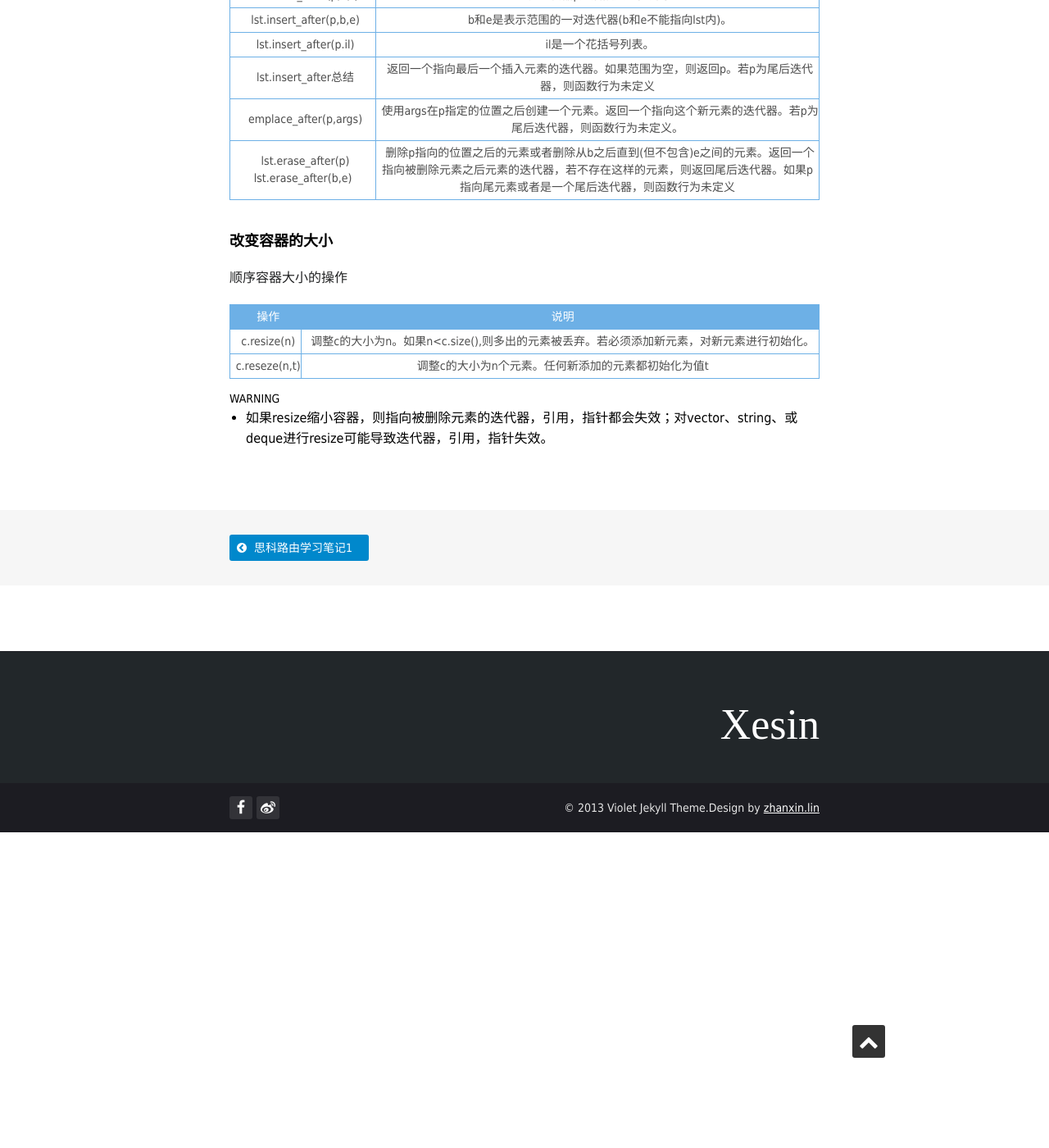
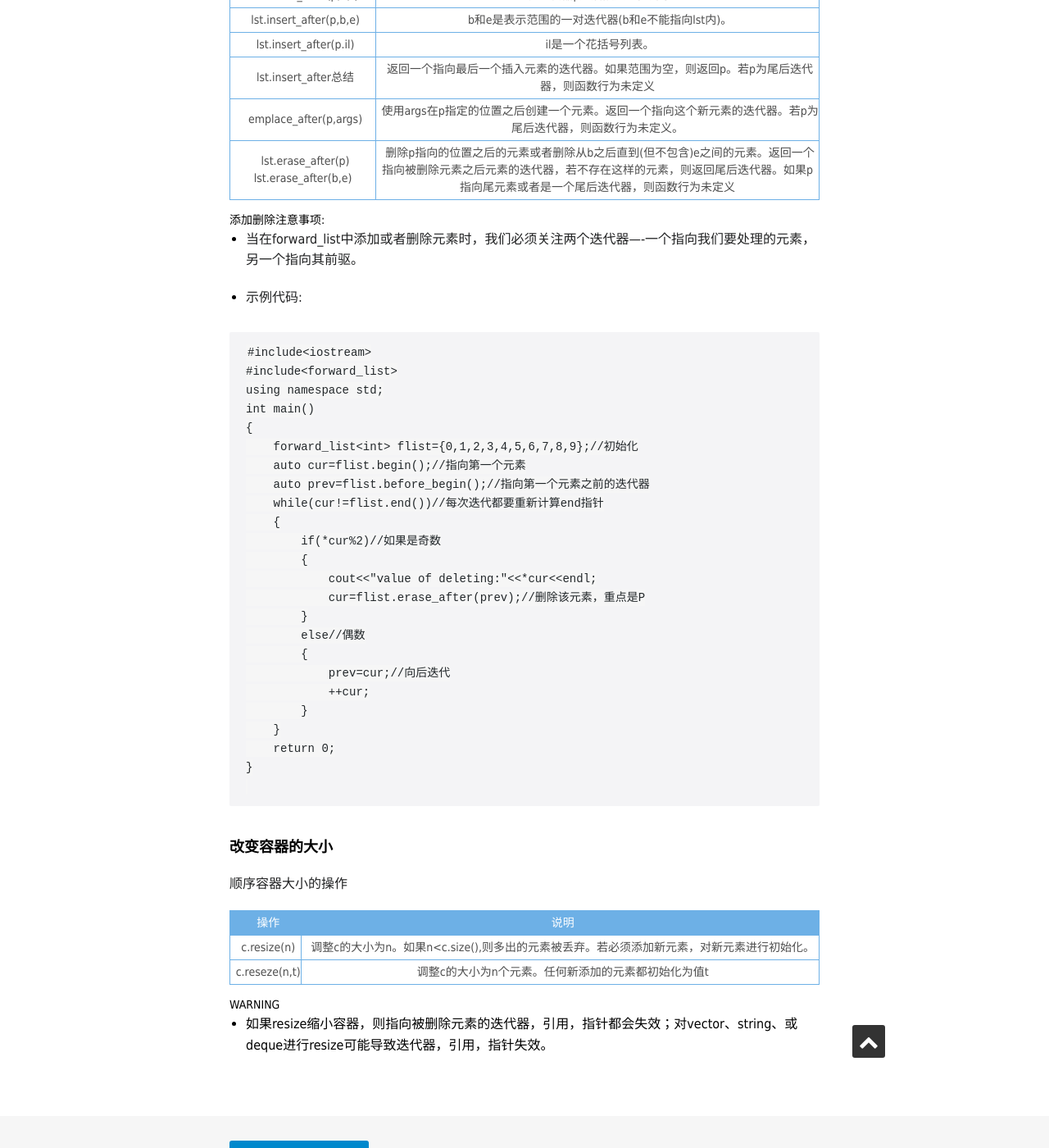
Before and after one commit to Xesian/Xesian, a Jekyll site: the page built from _posts/2015-04-03-C++ 顺序容器.markdown, in a window 1280 px wide and 1400 px high, scrolled down 4914 px. Shown: the whole window at 82% size. Built offline with Jekyll 4.4.1, drawn with Linux system fonts in a browser that asks for light colours; nearby versions of some CDN libraries; some web fonts are replaced; comment, search, counter and statistics services are not loaded.

Commit message:
15-04-03 20:48

````diff
--- a/_posts/2015-04-03-C++ 顺序容器.markdown
+++ b/_posts/2015-04-03-C++ 顺序容器.markdown
@@ -178,6 +178,39 @@ keywords: C++ 容器
 |lst.erase_after(p) lst.erase_after(b,e)|删除p指向的位置之后的元素或者删除从b之后直到(但不包含)e之间的元素。返回一个指向被删除元素之后元素的迭代器，若不存在这样的元素，则返回尾后迭代器。如果p指向尾元素或者是一个尾后迭代器，则函数行为未定义|
 
 
+###### 添加删除注意事项:
+
++ 当在forward_list中添加或者删除元素时，我们必须关注两个迭代器----一个指向我们要处理的元素，另一个指向其前驱。
+
++ 示例代码:
+
+```
+#include<iostream>
+#include<forward_list>
+using namespace std;
+int main()
+{
+    forward_list<int> flist={0,1,2,3,4,5,6,7,8,9};//初始化
+    auto cur=flist.begin();//指向第一个元素
+    auto prev=flist.before_begin();//指向第一个元素之前的迭代器
+    while(cur!=flist.end())//每次迭代都要重新计算end指针
+    {
+        if(*cur%2)//如果是奇数
+        {
+            cout<<"value of deleting:"<<*cur<<endl;
+            cur=flist.erase_after(prev);//删除该元素，重点是P
+        }
+        else//偶数
+        {
+            prev=cur;//向后迭代
+            ++cur;
+        }
+    }
+    return 0;
+}
+
+```
+
 ##### 改变容器的大小
 
 顺序容器大小的操作
````
